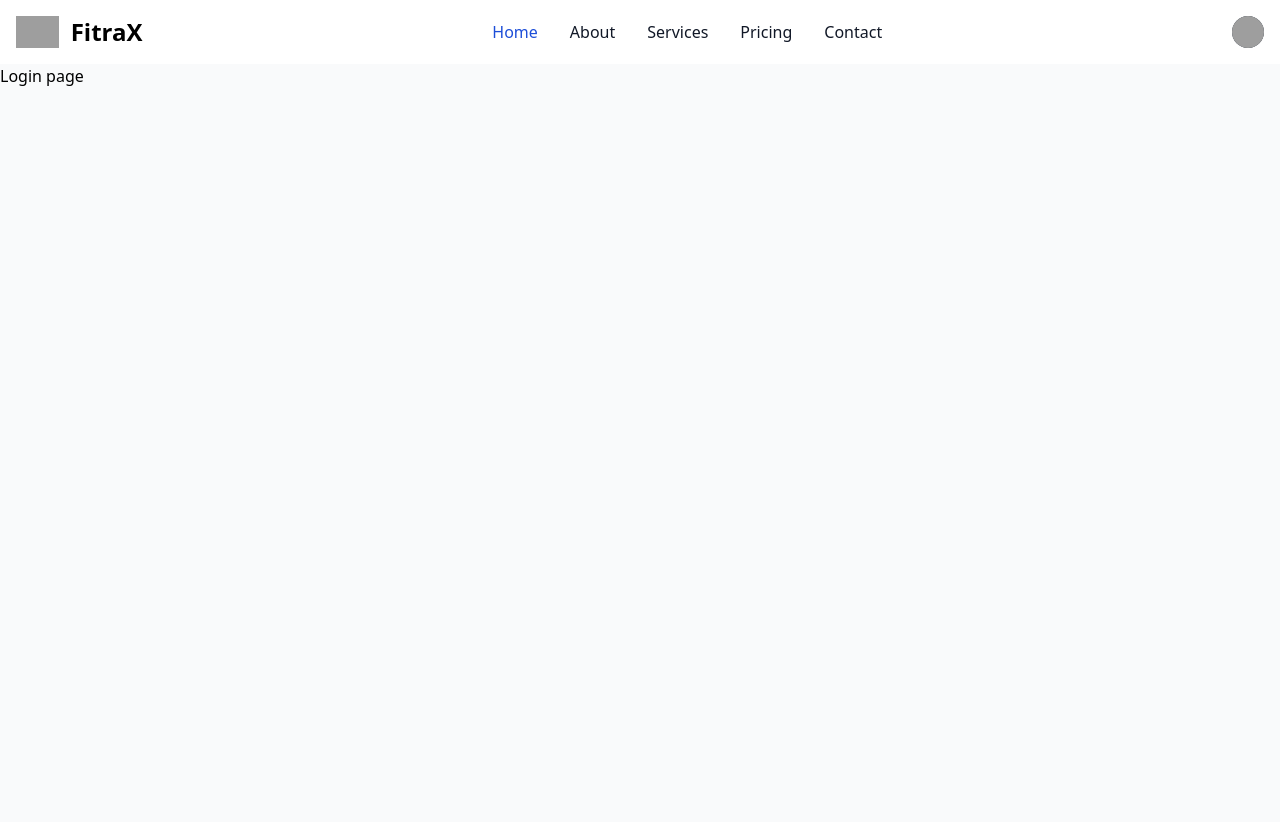
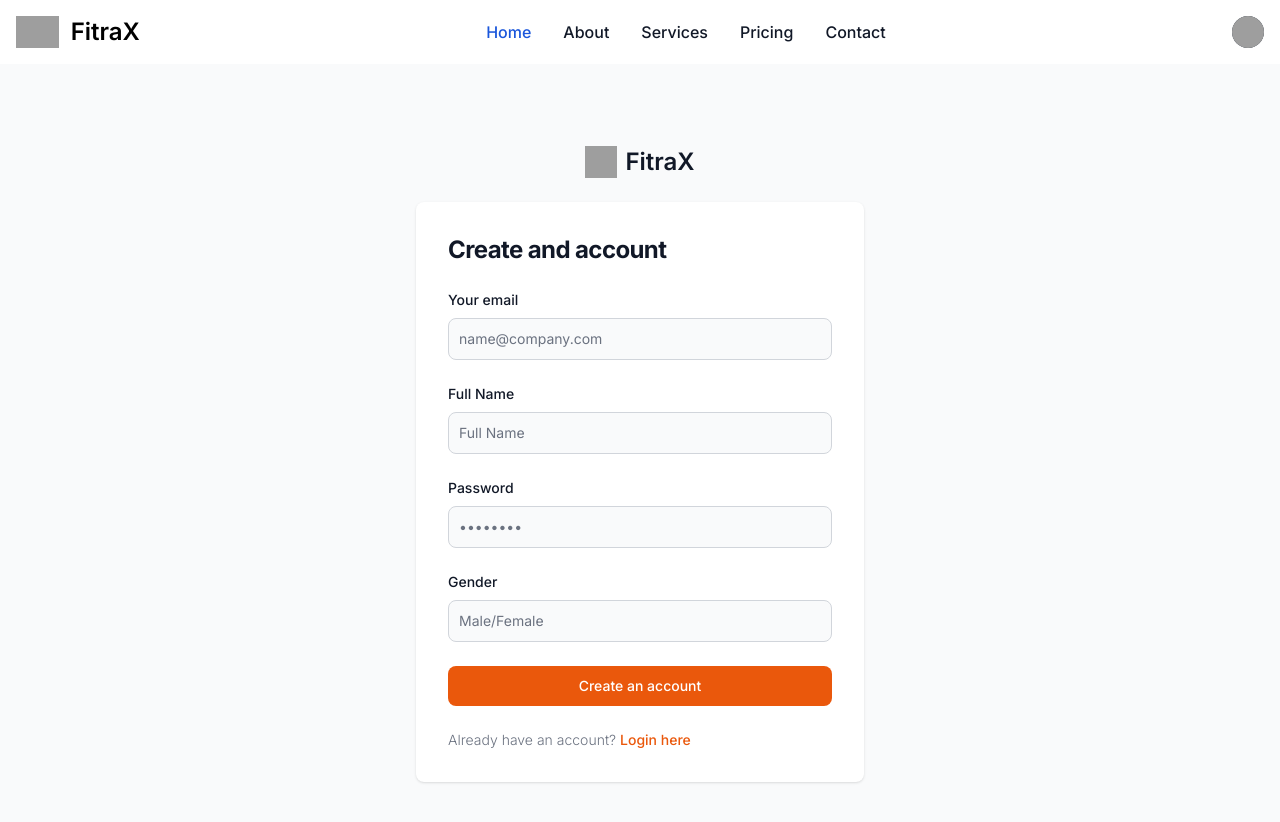
Before and after one commit to Shreyas4603/fitness-tracker, a Next.js app in the folder frontend/nextjs/fitness_frontend/: page /login in a window 1280 px wide. Shown: the top 822 px of the page. Before the commit the page ends 800 px from the top, so only its background shows below. Built offline with nearby package versions, Linux system fonts and the light colour scheme; grey boxes are pictures that could not be loaded.

Commit message:
created a register page for the registering routes

```diff
--- a/frontend/nextjs/fitness_frontend/src/app/components/Navbar.js
+++ b/frontend/nextjs/fitness_frontend/src/app/components/Navbar.js
@@ -77,7 +77,7 @@
           <ul className="flex flex-col font-medium p-4 md:p-0 mt-4 border border-gray-100 rounded-lg bg-gray-50 md:space-x-8 rtl:space-x-reverse md:flex-row md:mt-0 md:border-0 md:bg-white dark:bg-gray-800 md:dark:bg-gray-900 dark:border-gray-700">
             <li>
               <a
-                href="#"
+                href="/"
                 className="block py-2 px-3 text-white bg-blue-700 rounded md:bg-transparent md:text-blue-700 md:p-0 md:dark:text-blue-500"
                 aria-current="page"
               >
--- a/frontend/nextjs/fitness_frontend/src/app/login/page.js
+++ b/frontend/nextjs/fitness_frontend/src/app/login/page.js
@@ -1,7 +1,112 @@
-import React from 'react'
+import React from "react";
 
 export default function Home() {
   return (
-    <h1 className='dark:text-white'>Login page</h1>
-  )
+    <section className="bg-gray-50 dark:bg-gray-500">
+      <section className="bg-gray-50 dark:bg-gray-800">
+        <div className="flex flex-col items-center justify-center px-6 py-8 mx-auto md:h-screen lg:py-0">
+          <a
+            href="#"
+            className="flex items-center mb-6 text-2xl font-semibold text-gray-900 dark:text-white"
+          >
+            <img
+              className="w-8 h-8 mr-2"
+              src="https://flowbite.s3.amazonaws.com/blocks/marketing-ui/logo.svg"
+              alt="logo"
+            />
+            FitraX
+          </a>
+          <div className="w-full bg-white rounded-lg shadow dark:border md:mt-0 sm:max-w-md xl:p-0 dark:bg-gray-900 dark:border-gray-700">
+            <div className="p-6 space-y-4 md:space-y-6 sm:p-8">
+              <h1 className="text-xl font-bold leading-tight tracking-tight text-gray-900 md:text-2xl dark:text-white">
+                Create and account
+              </h1>
+              <form className="space-y-4 md:space-y-6" action="#">
+                <div>
+                  <label
+                    htmlFor="email"
+                    className="block mb-2 text-sm font-medium text-gray-900 dark:text-white"
+                  >
+                    Your email
+                  </label>
+                  <input
+                    type="email"
+                    name="email"
+                    id="email"
+                    className="bg-gray-50 border border-gray-300 text-gray-900 sm:text-sm rounded-lg focus:ring-primary-600 focus:border-primary-600 block w-full p-2.5 dark:bg-gray-700 dark:border-gray-600 dark:placeholder-gray-400 dark:text-white dark:focus:ring-blue-500 dark:focus:border-blue-500"
+                    placeholder="name@company.com"
+                    required=""
+                  />
+                </div>
+                <div>
+                  <label
+                    htmlFor="name"
+                    className="block mb-2 text-sm font-medium text-gray-900 dark:text-white"
+                  >
+                    Full Name
+                  </label>
+                  <input
+                    type="name"
+                    name="name"
+                    id="name"
+                    className="bg-gray-50 border border-gray-300 text-gray-900 sm:text-sm rounded-lg focus:ring-primary-600 focus:border-primary-600 block w-full p-2.5 dark:bg-gray-700 dark:border-gray-600 dark:placeholder-gray-400 dark:text-white dark:focus:ring-blue-500 dark:focus:border-blue-500"
+                    placeholder="Full Name"
+                    required=""
+                  />
+                </div>
+                <div>
+                  <label
+                    htmlFor="password"
+                    className="block mb-2 text-sm font-medium text-gray-900 dark:text-white"
+                  >
+                    Password
+                  </label>
+                  <input
+                    type="password"
+                    name="password"
+                    id="password"
+                    placeholder="••••••••"
+                    className="bg-gray-50 border border-gray-300 text-gray-900 sm:text-sm rounded-lg focus:ring-primary-600 focus:border-primary-600 block w-full p-2.5 dark:bg-gray-700 dark:border-gray-600 dark:placeholder-gray-400 dark:text-white dark:focus:ring-blue-500 dark:focus:border-blue-500"
+                    required=""
+                  />
+                </div>
+                <div>
+                  <label
+                    htmlFor="confirm-password"
+                    className="block mb-2 text-sm font-medium text-gray-900 dark:text-white"
+                  >
+                    Gender
+                  </label>
+                  <input
+                    type="gender"
+                    name="gender"
+                    id="gender"
+                    placeholder="Male/Female"
+                    className="bg-gray-50 border border-gray-300 text-gray-900 sm:text-sm rounded-lg focus:ring-primary-600 focus:border-primary-600 block w-full p-2.5 dark:bg-gray-700 dark:border-gray-600 dark:placeholder-gray-400 dark:text-white dark:focus:ring-blue-500 dark:focus:border-blue-500"
+                    required=""
+                  />
+                </div>
+
+                <button
+                  type="submit"
+                  className="w-full text-white bg-primary-600 hover:bg-primary-700 focus:ring-4 focus:outline-none focus:ring-primary-300 font-medium rounded-lg text-sm px-5 py-2.5 text-center dark:bg-primary-600 dark:hover:bg-primary-700 dark:focus:ring-primary-800"
+                >
+                  Create an account
+                </button>
+                <p className="text-sm font-light text-gray-500 dark:text-gray-400">
+                  Already have an account?{" "}
+                  <a
+                    href="#"
+                    className="font-medium text-primary-600 hover:underline dark:text-primary-500"
+                  >
+                    Login here
+                  </a>
+                </p>
+              </form>
+            </div>
+          </div>
+        </div>
+      </section>
+    </section>
+  );
 }
--- a/frontend/nextjs/fitness_frontend/tailwind.config.js
+++ b/frontend/nextjs/fitness_frontend/tailwind.config.js
@@ -1,18 +1,73 @@
 /** @type {import('tailwindcss').Config} */
 module.exports = {
+  darkMode: 'media',
   content: [
-    './src/pages/**/*.{js,ts,jsx,tsx,mdx}',
-    './src/components/**/*.{js,ts,jsx,tsx,mdx}',
-    './src/app/**/*.{js,ts,jsx,tsx,mdx}',
+    "./src/pages/**/*.{js,ts,jsx,tsx,mdx}",
+    "./src/components/**/*.{js,ts,jsx,tsx,mdx}",
+    "./src/app/**/*.{js,ts,jsx,tsx,mdx}",
   ],
   theme: {
     extend: {
       backgroundImage: {
-        'gradient-radial': 'radial-gradient(var(--tw-gradient-stops))',
-        'gradient-conic':
-          'conic-gradient(from 180deg at 50% 50%, var(--tw-gradient-stops))',
+        "gradient-radial": "radial-gradient(var(--tw-gradient-stops))",
+        "gradient-conic":
+          "conic-gradient(from 180deg at 50% 50%, var(--tw-gradient-stops))",
       },
+      colors: {
+        primary: {
+          50: "#fff7ed",
+          100: "#ffedd5",
+          200: "#fed7aa",
+          300: "#fdba74",
+          400: "#fb923c",
+          500: "#f97316",
+          600: "#ea580c",
+          700: "#c2410c",
+          800: "#9a3412",
+          900: "#7c2d12",
+          950: "#431407",
+        },
+      },
+
     },
+        fontFamily: {
+      'body': [
+    'Inter',
+    'ui-sans-serif',
+    'system-ui',
+    '-apple-system',
+    'system-ui',
+    'Segoe UI',
+    'Roboto',
+    'Helvetica Neue',
+    'Arial',
+    'Noto Sans',
+    'sans-serif',
+    'Apple Color Emoji',
+    'Segoe UI Emoji',
+    'Segoe UI Symbol',
+    'Noto Color Emoji'
+  ],
+      'sans': [
+    'Inter',
+    'ui-sans-serif',
+    'system-ui',
+    '-apple-system',
+    'system-ui',
+    'Segoe UI',
+    'Roboto',
+    'Helvetica Neue',
+    'Arial',
+    'Noto Sans',
+    'sans-serif',
+    'Apple Color Emoji',
+    'Segoe UI Emoji',
+    'Segoe UI Symbol',
+    'Noto Color Emoji'
+  ]
+    }
+
   },
-  plugins: [],
-}
+  plugins: [require("flowbite/plugin")],
+
+};
```
Also changed, not shown: frontend/nextjs/fitness_frontend/package.json (+7 -5 lines), 1 other file (tests, documents, lock files or other folders).
